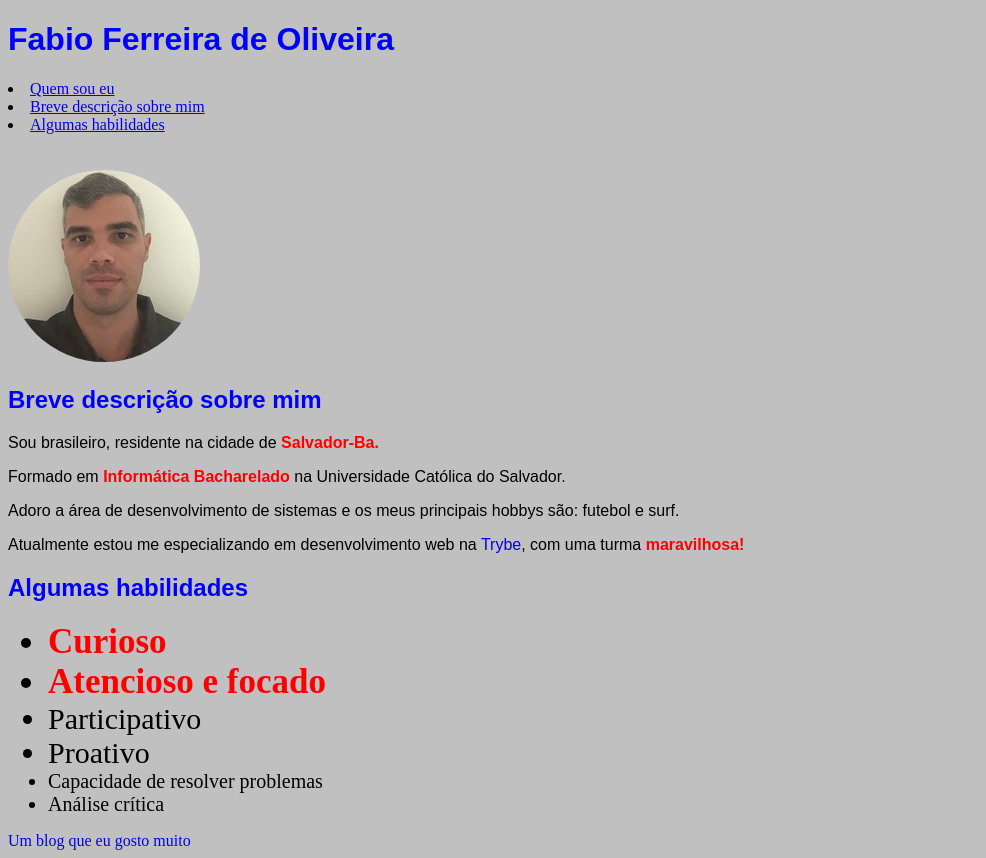
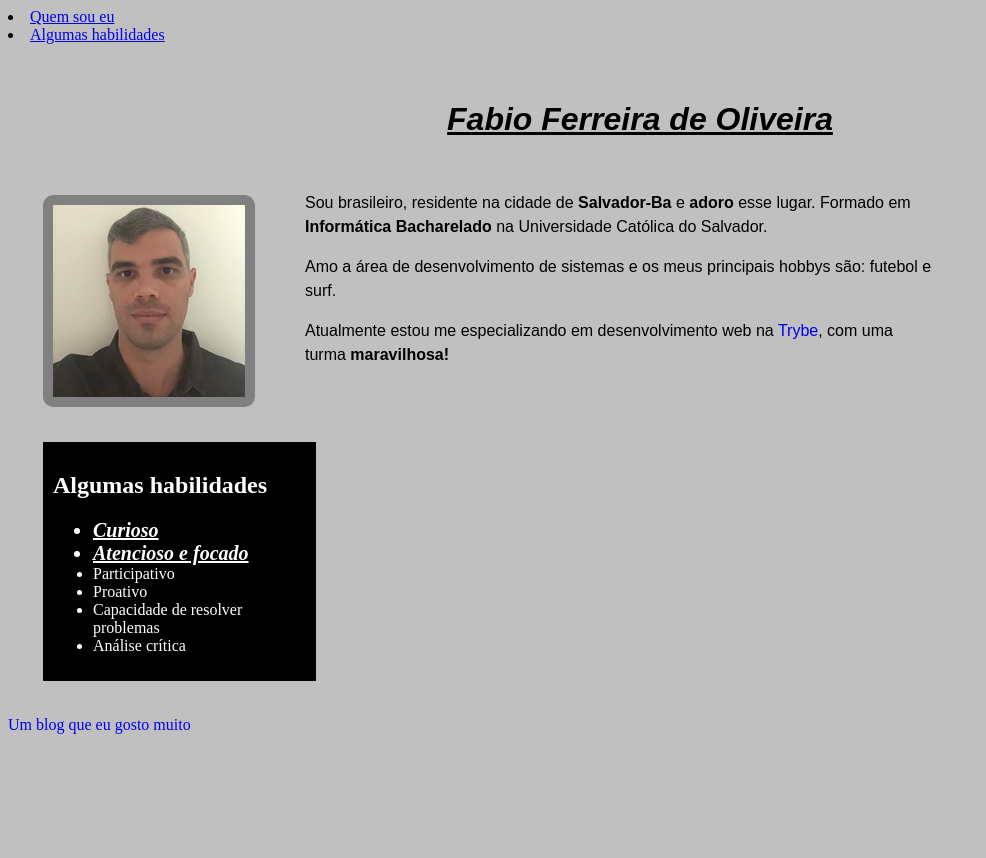
Before and after one commit to fabio-infotech/portifolio_git, a plain HTML site: page index.html in a window 1280 px wide. Shown: the whole page, without its empty margins (0-986 px from the left). After the commit the page ends 800 px from the top, so only its background shows below. Drawn offline with Linux system fonts and the light colour scheme.

Commit message:
Estilizando meu portifolio

```diff
--- a/index.html
+++ b/index.html
@@ -7,23 +7,30 @@
     <link rel="stylesheet" type="text/css" href="style.css">
 </head>
 <body>
-    <h1>Fabio Ferreira de Oliveira</h1>
 
+    <div class="Ref_Links_Internos">
         <li><a href="#Foto">Quem sou eu</a></li>
-    <li><a href="#Breve_Descricao">Breve descrição sobre mim</a></li>
         <li><a href="#Algumas_Habilidades">Algumas habilidades</a></li>
         <br><br>
+    </div>
+
+    <div class="Nome">
+        <h1>Fabio Ferreira de Oliveira</h1>
+    </div>
+
+    <div class="Foto_Apresentacao">
         <img class="Foto" id="Foto" src="imagens/Foto3x4.jpeg" alt="Minha foto">
+    </div>
 
-    <h2><div id="Breve_Descricao"></div>Breve descrição sobre mim</h2>
-    <p>Sou brasileiro, residente na cidade de <span id="Cidade_Estado">Salvador-Ba.</span> </p>
-    <p>Formado em <span id="Curso_Formatura">Informática Bacharelado</span> na Universidade Católica do Salvador.</p>
-    <p>Adoro a área de desenvolvimento de sistemas e os meus principais hobbys são: futebol e surf.</p>
-    <!-- <p>Sou solteiro e tenho um sobrinho <strong>muito danado </strong> :)</p> -->
-    <p>Atualmente estou me especializando em desenvolvimento web na <a style="text-decoration: none;" href="https://www.betrybe.com/" target="_blank">Trybe</a>, com uma turma <span id="Maravilhosa">maravilhosa!</span> </p>
+    <div class="Descricao">
+        <p>Sou brasileiro, residente na cidade de <span id="Cidade_Estado">Salvador-Ba</span> e <span id="Adoro">adoro</span> esse lugar.
+        Formado em <span id="Curso_Formatura">Informática Bacharelado</span> na Universidade Católica do Salvador.</p>
+        <p>Amo a área de desenvolvimento de sistemas e os meus principais hobbys são: futebol e surf.</p>
+        <p> Atualmente estou me especializando em desenvolvimento web na <a style="text-decoration: none;" href="https://www.betrybe.com/" target="_blank">Trybe</a>, com uma turma <span id="Maravilhosa">maravilhosa!</span> </p>
+    </div>
 
-    <h2><div id="Algumas_Habilidades"></div>Algumas habilidades</h2>
-
+    <div class="Habilidades">
+        <h2>Algumas habilidades</h2>
         <ul>
             <li class="Hab_Curioso"><span id="Hab_Curioso">Curioso</span></li>
             <li class="Hab_Atencioso"><span id="Hab_Atencioso">Atencioso e focado</span></li>
@@ -32,6 +39,7 @@
             <li class="Hab_Capacidade">Capacidade de resolver problemas</li>
             <li class="Hab_Análise">Análise crítica</li>
         </ul>
+    </div>
 
     <a style="text-decoration: none;" href="https://blog.mjv.com.br/" target="_blank">Um blog que eu gosto muito</a>
 
--- a/style.css
+++ b/style.css
@@ -1,14 +1,4 @@
 /*TAG STYLE*/
-h1{
-    font-family: Arial, Helvetica, sans-serif;
-    color: blue;
-}
-
-h2{
-    font-family: sans-serif, Arial, Helvetica;
-    color: blue;
-}
-
 p{
     font-family: sans-serif, Arial, Helvetica;
 }
@@ -20,54 +10,71 @@ body{
 /*ID STYLE*/
 #Curso_Formatura{
     font-weight: 600;
-    color: red;
+    color: black;
 }
 
 #Cidade_Estado{
     font-weight: 600;
-    color: red;
+    color: black;
 }
 
 #Maravilhosa{
     font-weight: 600;
-    color: red;
+    color: black;
 }
 
-#Hab_Curioso{
+#Adoro{
     font-weight: 600;
-    color: red;
-}
-
-#Hab_Atencioso{
-    font-weight: 600;
-    color: red;
+    color: black;
 }
 
 /*CLASS STYLE*/
 .Foto{
-    border-radius: 100%;
+    border-radius: 5%;
+    float:left;
+    padding: 10px;
+    background-color: gray;
+    margin: 35px;
+    overflow: auto;
+}
+
+.Nome{
+    font-family: Arial, Helvetica, sans-serif;
+    text-align: center;
+    text-decoration: underline;
+    font-style: italic;
+}
+
+.Descricao{
+    float: left;
+    max-width: 50%;
+    padding: 15px;
+    text-align: left;
+    line-height: 1.5;
+}
+
+.Habilidades{
+    float: top;
+    background-color: black;
+    color: white;
+    padding: 10px;
+    margin: 35px;
+    max-width: 20%;
+    clear:both;
 }
 
 .Hab_Curioso{
-    font-size: 35px;
+    font-weight: 600;
+    font-size: 20px;
+    font-style: italic;
+    color: white;
+    text-decoration: underline;
 }
 
 .Hab_Atencioso{
-    font-size: 35px;
+    font-weight: 600;
+    font-size: 20px;
+    font-style: italic;
+    color: white;
+    text-decoration: underline;
 }
-
-.Hab_Participativo{
-    font-size: 30px;
-}
-
-.Hab_Proativo{
-    font-size: 30px;
-}
-
-.Hab_Capacidade{
-    font-size: 20px;
-}
-
-.Hab_Análise{
-    font-size: 20px;
-}
```
Lines whose indentation alone changed are shown as unchanged.
